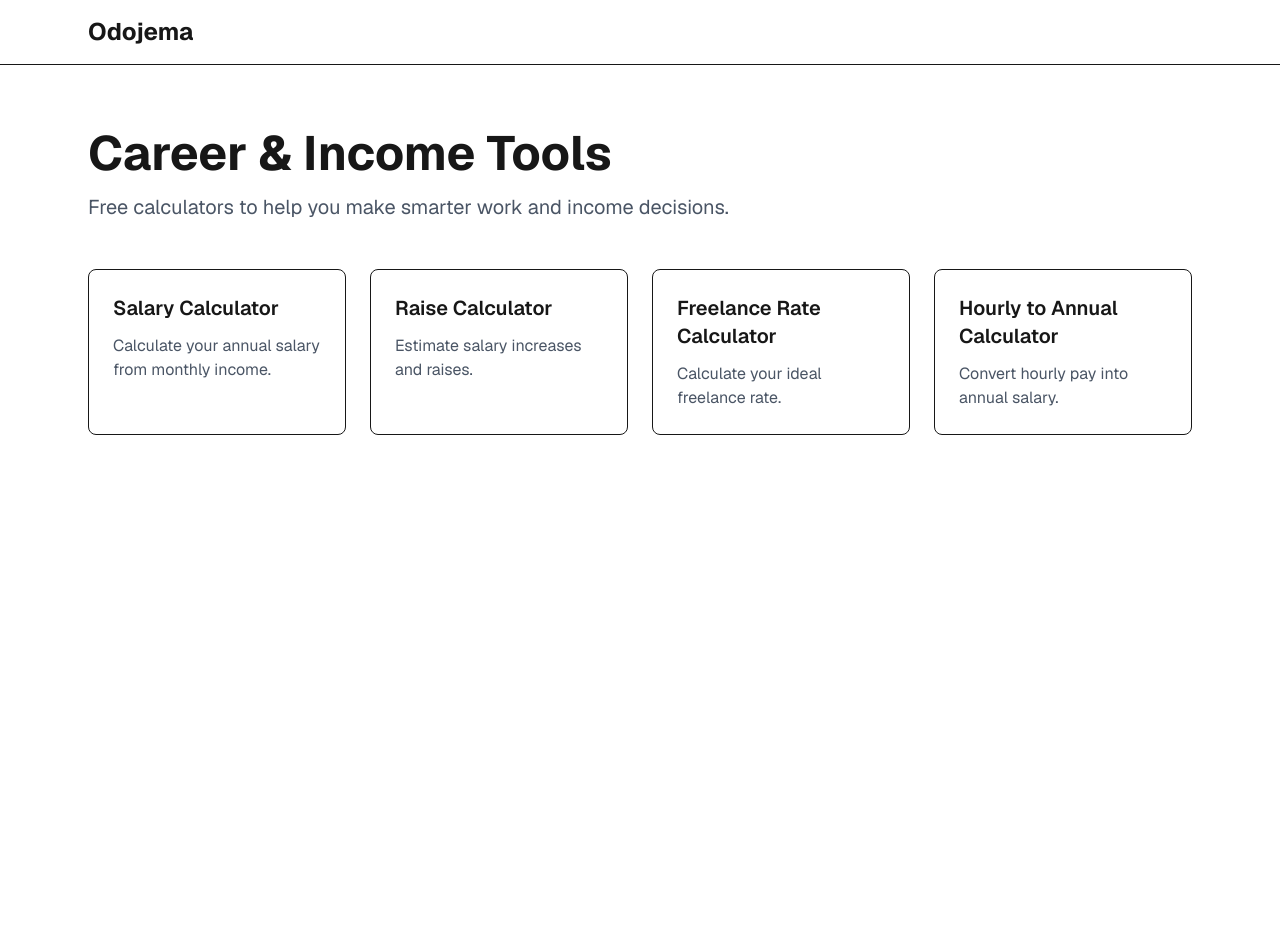
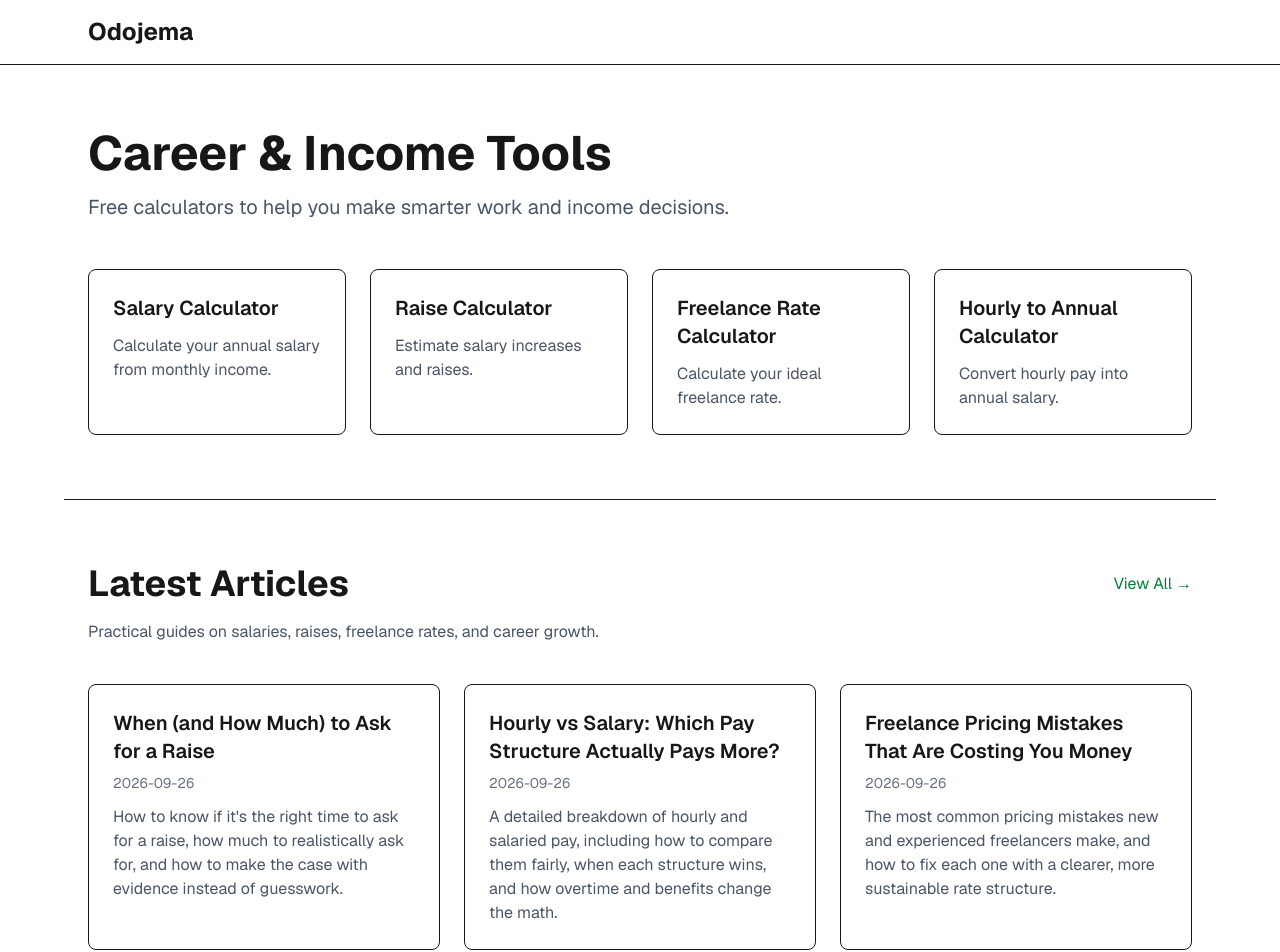
Before and after one commit to ronaldroi2008-droid/odojema, a Next.js app: page / in a window 1280 px wide. Shown: the top 952 px of the page. Before the commit the page ends 800 px from the top, so only its background shows below. Built offline with nearby package versions, Linux system fonts and the light colour scheme.

Commit message:
Add latest articles section to homepage

```diff
--- a/app/page.tsx
+++ b/app/page.tsx
@@ -1,6 +1,9 @@
 import Link from "next/link";
+import { getAllPosts } from "@/lib/posts";
 
 export default function Home() {
+  const posts = getAllPosts().slice(0, 3);
+
   const tools = [
     {
       title: "Salary Calculator",
@@ -61,6 +64,47 @@ export default function Home() {
           ))}
         </div>
       </section>
+
+      <section className="max-w-6xl mx-auto px-6 py-16 border-t">
+        <div className="flex items-center justify-between">
+          <h2 className="text-4xl font-bold">
+            Latest Articles
+          </h2>
+
+          <Link
+            href="/blog"
+            className="text-green-700 hover:underline"
+          >
+            View All →
+          </Link>
+        </div>
+
+        <p className="mt-4 text-gray-600">
+          Practical guides on salaries, raises, freelance rates, and career growth.
+        </p>
+
+        <div className="grid md:grid-cols-3 gap-6 mt-10">
+          {posts.map((post) => (
+            <Link
+              key={post.slug}
+              href={`/blog/${post.slug}`}
+              className="border rounded-lg p-6 hover:shadow-lg transition"
+            >
+              <h3 className="text-xl font-semibold">
+                {post.title}
+              </h3>
+
+              <p className="mt-2 text-sm text-gray-500">
+                {post.date}
+              </p>
+
+              <p className="mt-3 text-gray-600">
+                {post.excerpt}
+              </p>
+            </Link>
+          ))}
+        </div>
+      </section>
     </main>
   );
 }
```
